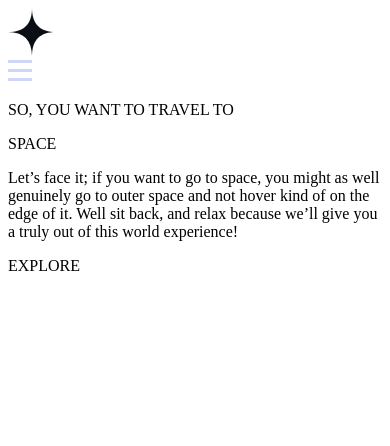
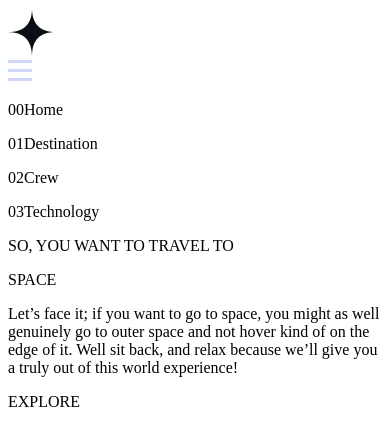
Before and after one commit to rileyarnie/space-tourism, a Next.js app: page / in a window 390 px wide. Shown: the top 446 px of the page. Built offline with nearby package versions, Linux system fonts and the light colour scheme; a web font is replaced by a local one.

Commit message:
Feat - Add tablet design for the navigation bar

```diff
--- a/components/Navbar.js
+++ b/components/Navbar.js
@@ -12,23 +12,43 @@ const Navbar = () => {
 
   return (
     <>
-      <nav className=" p-6 flex justify-between items-center">
+      <nav className=" p-6 flex justify-between items-center md:px-10">
         <div className="">
           <Logo />
         </div>
         {!open ? (
-          <div className="" onClick={handleToggle}>
+          <div className="md:hidden" onClick={handleToggle}>
             <IconHamburger />
           </div>
         ) : (
-          <div className="z-10" onClick={handleToggle}>
+          <div className="z-10 md:hidden" onClick={handleToggle}>
             <IconClose />
           </div>
         )}
+        <div className="">
+          <div className="text-white   md:absolute md:top-0 md:right-0 bg-nav-background font-barlow-condensed flex uppercase space-x-9 py-10 px-12 tracking-wider">
+            <p className="">
+              <span className="font-bold mr-2 md:hidden">00</span>
+              <span className="tracking-even-wider leading-5">Home</span>
+            </p>
+            <p className="">
+              <span className="font-bold mr-2 md:hidden">01</span>
+              <span className="tracking-even-wider leading-5">Destination</span>
+            </p>
+            <p className="">
+              <span className="font-bold mr-2 md:hidden">02</span>
+              <span className="tracking-even-wider leading-5">Crew</span>
+            </p>
+            <p className="">
+              <span className="font-bold mr-2 md:hidden">03</span>
+              <span className="tracking-even-wider leading-5">Technology</span>
+            </p>
+          </div>
+        </div>
       </nav>
 
       {open && (
-        <div className=" h-full  backdrop-blur-xl absolute top-0 right-0 w-64 duration-1000 ease-in-out">
+        <div className=" h-full backdrop-blur-xl absolute top-0 right-0 w-64 duration-1000 ease-in-out">
           <div className="text-white font-barlow-condensed mt-40 flex flex-col uppercase space-y-8 tracking-wider ml-7">
             <p className="">
               <span className="font-bold mr-2">00</span>
```
